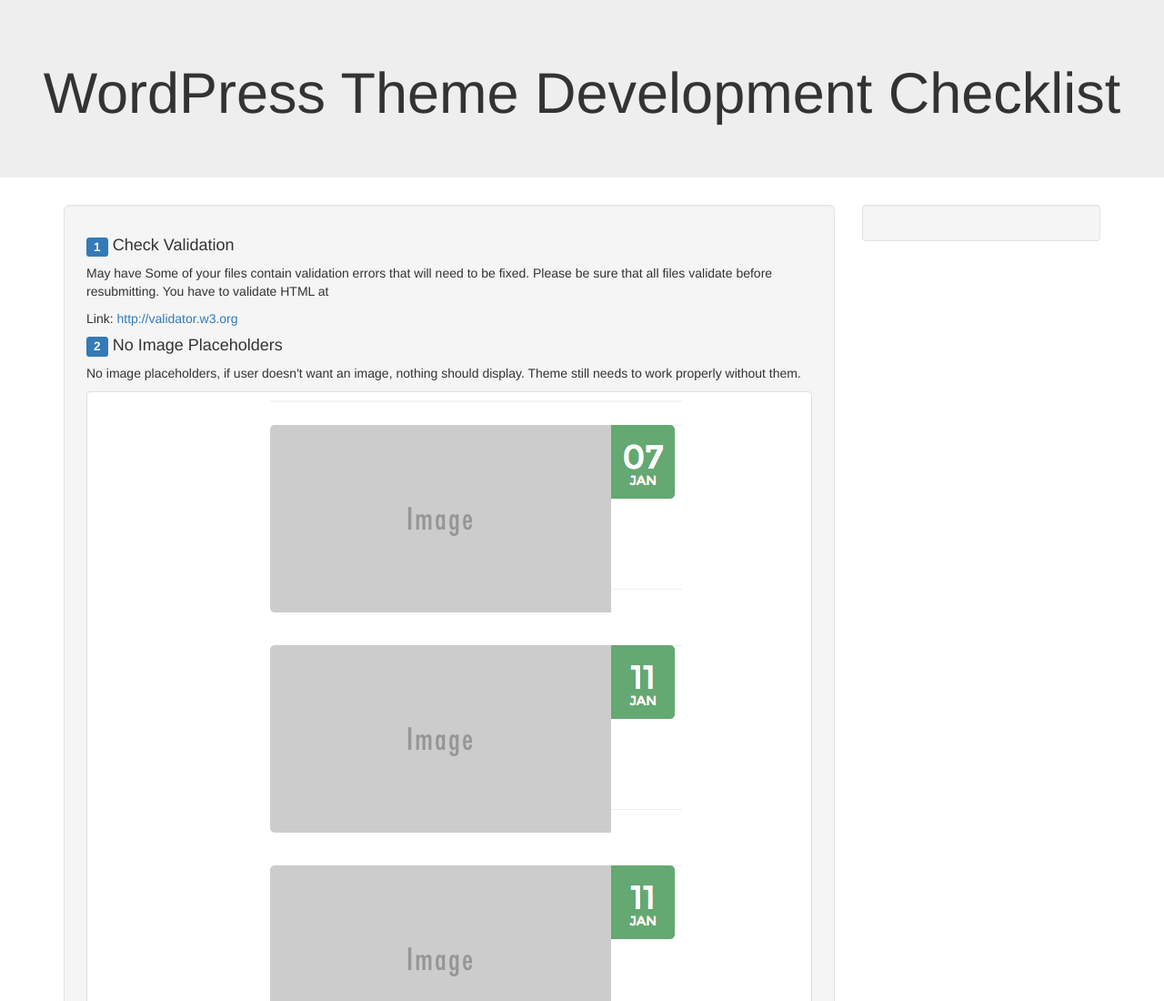
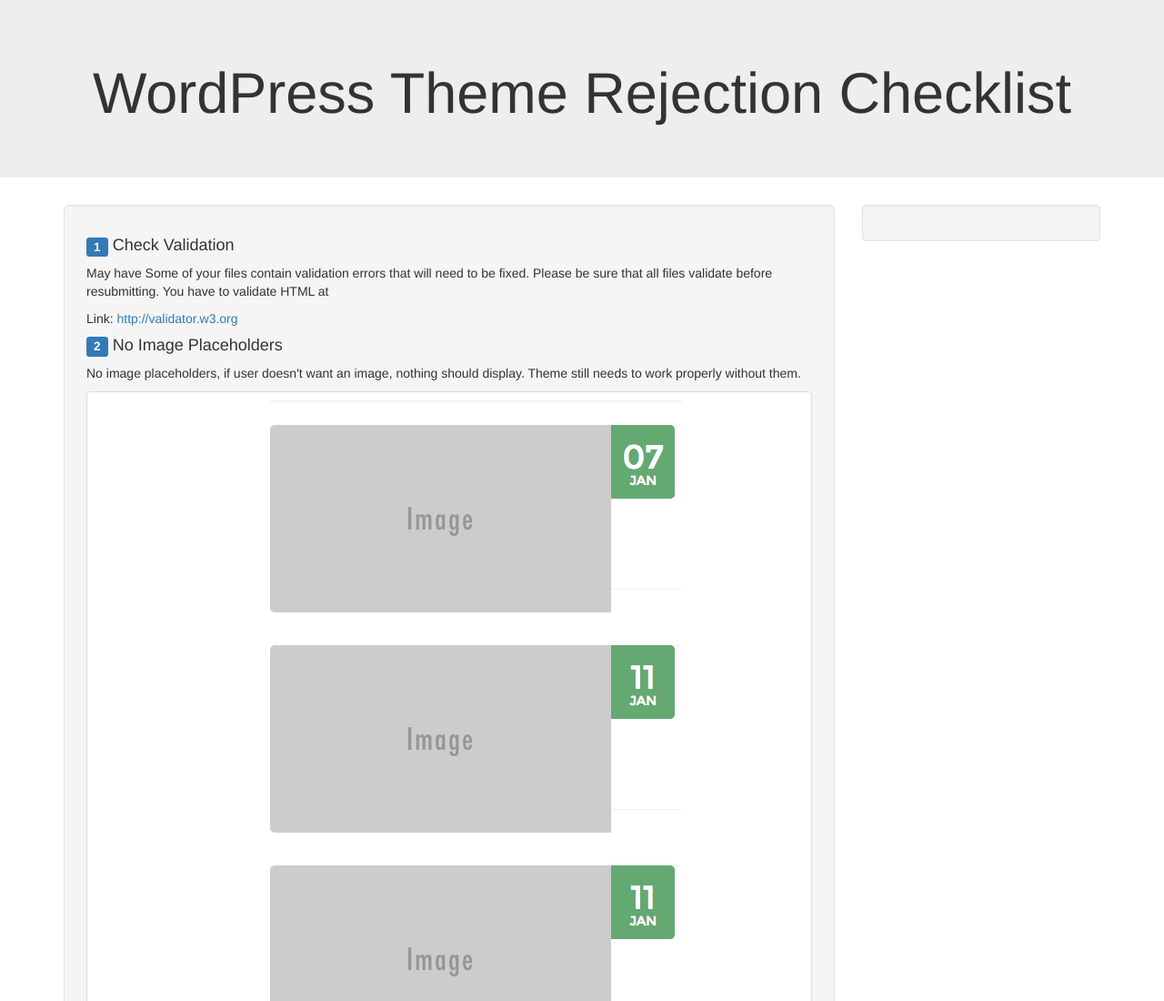
Before and after one commit to asifpix/wptheme-checklist, a plain HTML site: page index.html in a window 1280 px wide. Shown: the top 1100 px of the page at 91% size. Drawn offline with nearby package versions, Linux system fonts and the light colour scheme.

Commit message:
Title changed

```diff
--- a/index.html
+++ b/index.html
@@ -3,7 +3,7 @@
 	<head>
 		<meta charset="utf-8">
 		<meta http-equiv="X-UA-Compatible" content="IE=edge">
-		<title>WordPress Theme Development Checklist</title>
+		<title>WordPress Theme Rejection Checklist</title>
 		<meta name="viewport" content="width=device-width, initial-scale=1">
 		<link rel="stylesheet" href="https://maxcdn.bootstrapcdn.com/bootstrap/3.3.7/css/bootstrap.min.css">
 		<!-- HTML5 shim and Respond.js for IE8 support of HTML5 elements and media queries -->
@@ -15,7 +15,7 @@
 	</head>
 	<body>
 		<header class="jumbotron text-center">
-			<h1>WordPress Theme Development Checklist</h1>
+			<h1>WordPress Theme Rejection Checklist</h1>
 		</header>
 		<section class="main-content">
 			<div class="container">
```
